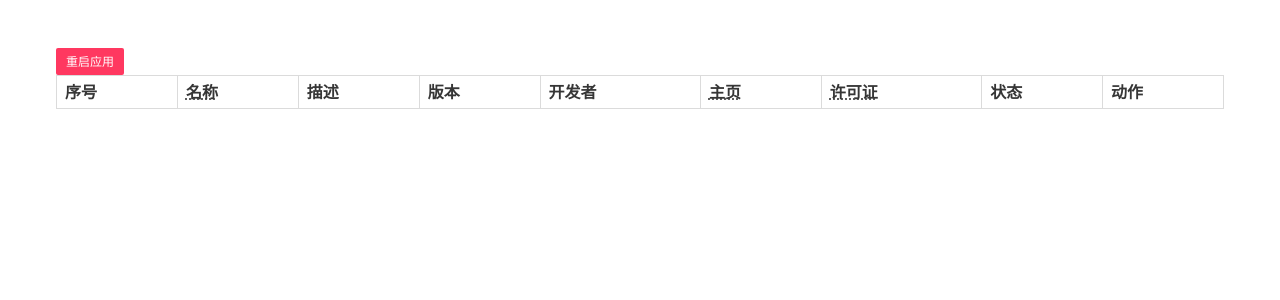
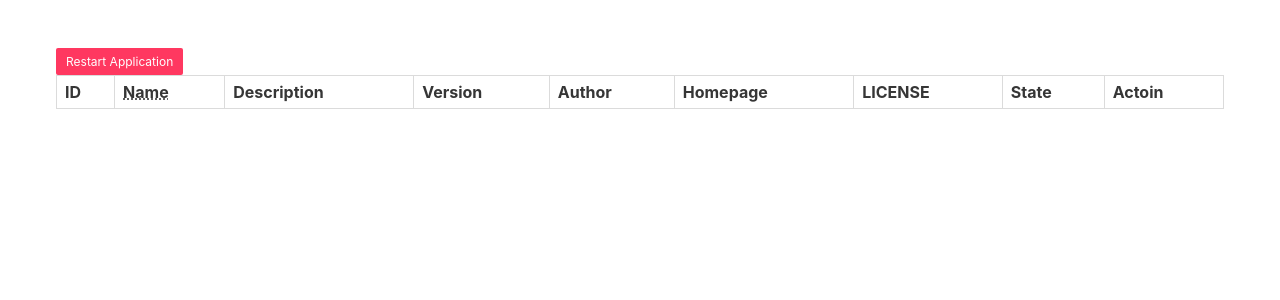
Before and after one commit to staugur/Flask-PluginKit, a Python web app: template flask_pluginkit/templates/manager.html in a window 1280 px wide. Shown: the top 300 px of the page. Run offline with Jinja, Linux system fonts and the light colour scheme; the template is opened without the code that fills it, so the values that code supplies are empty; some libraries are stand-ins or nearby versions.

Commit message:
update for v0.0.1

```diff
--- a/flask_pluginkit/templates/manager.html
+++ b/flask_pluginkit/templates/manager.html
@@ -18,19 +18,19 @@
 <body>
 <section class="section">
     <div class="container is-fluid">
-        <a class="button is-danger is-small tooltip" data-tooltip="无交互直接重载你的Web应用进程！" href="javascript:reloadApp()">重启应用</a>
+        <a class="button is-danger is-small tooltip" data-tooltip="No interaction directly reloads your Web application process!" href="javascript:reloadApp()">Restart Application</a>
         <table class="table is-bordered is-striped is-narrow is-hoverable is-fullwidth">
             <thead>
                 <tr>
-                    <th>序号</th>
-                    <th><abbr title="插件包名称">名称</abbr></th>
-                    <th>描述</th>
-                    <th>版本</th>
-                    <th>开发者</th>
-                    <th><abbr title="插件主页URL">主页</abbr></th>
-                    <th><abbr title="LICENSE">许可证</abbr></th>
-                    <th>状态</th>
-                    <th>动作</th>
+                    <th>ID</th>
+                    <th><abbr title="Package Name">Name</abbr></th>
+                    <th>Description</th>
+                    <th>Version</th>
+                    <th>Author</th>
+                    <th>Homepage</th>
+                    <th>LICENSE</th>
+                    <th>State</th>
+                    <th>Actoin</th>
                 </tr>
             </thead>
             <tbody>
@@ -46,9 +46,9 @@
                     <th><scan class="{% if p.plugin_state == 'enabled' %}has-text-primary{% else %}has-text-warning{% endif %}">{{ p.plugin_state }}</scan></th>
                     <th>
                         {% if p.plugin_state == 'enabled' %}
-                            <a class="button is-warning is-small" href="javascript:disablePlugin('{{ p.plugin_name }}')">禁用</a>
+                            <a class="button is-warning is-small" href="javascript:disablePlugin('{{ p.plugin_name }}')">Disable</a>
                         {% else %}
-                            <a class="button is-primary is-small"  href="javascript:enablePlugin('{{ p.plugin_name }}')">启用</a>
+                            <a class="button is-primary is-small"  href="javascript:enablePlugin('{{ p.plugin_name }}')">Enable</a>
                         {% endif %}
                     </th>
                 </tr>
@@ -74,18 +74,6 @@
         showNotification();
     }
     function ajax(url, success, options) {
-        /*
-            Ajax提交
-            @param url string: 请求路径
-            @param success function: success为成功后回调函数
-            @param options object:
-                async是否异步;
-                post,put,delete等方法所需data;
-                error为发生异常时或success返回中code不为0时回调函数;
-                beforeSend为请求前回调函数;
-                complete为完成请求后回调;
-                msgprefix表示success返回code不为0时提示消息的前缀。
-        */
         var that = this,
             urltype = typeof url === 'string',
             successtype = typeof success === "function",
@@ -124,24 +112,24 @@
                 }
             },
             error: function(XMLHttpRequest, textStatus, errorThrown) {
-                setMessage("<scan class='has-text-danger'>系统异常，请稍后再试</scan>。状态码：" + XMLHttpRequest.status + "，" + textStatus);
+                setMessage("<scan class='has-text-danger'>System exception, please try again later</scan>. Status code:" + XMLHttpRequest.status + "," + textStatus);
             },
             complete: options.complete ? options.complete : function() {}
         });
     }
     function enablePlugin(plugin_name) {
         ajax("{{ url_for('.api', Action='enablePlugin') }}&plugin_name=" + plugin_name, function(res) {
-            setMessage("<scan class='has-text-success'>已启用，重启应用后生效</scan>")
+            setMessage("<scan class='has-text-success'>Enabled. Restart the application and take effect.</scan>")
         });
     }
     function disablePlugin(plugin_name) {
         ajax("{{ url_for('.api', Action='disablePlugin') }}&plugin_name=" + plugin_name, function(res) {
-            setMessage("<scan class='has-text-success'>已禁用，重启应用后生效</scan>")
+            setMessage("<scan class='has-text-success'>Disabled. Restart the application and take effect.</scan>")
         });
     }
     function reloadApp() {
         ajax("{{ url_for('.api', Action='reloadApp') }}", function(res) {
-            setMessage("<scan class='has-text-primary'>已重启，即将刷新页面...</scan>")
+            setMessage("<scan class='has-text-primary'>Rebooted, the page will be refreshed...</scan>")
             setTimeout("window.location.reload()", 3000);
         });
     }
--- a/tpl/requirements.txt
+++ b/tpl/requirements.txt
@@ -1,5 +1,5 @@
 Flask
-Flask-PluginKit>=0.1.10
+Flask-PluginKit>=1.0.0
 flask-multistatic
 requests
 setproctitle
--- a/tpl/src/plugins/ssoclient/__init__.py
+++ b/tpl/src/plugins/ssoclient/__init__.py
@@ -1,7 +1,7 @@
 # -*- coding: utf-8 -*-
 """
-    ProcessName_XXX.plugins.ssoclient
-    ~~~~~~~~~~~~~~
+    plugins.ssoclient
+    ~~~~~~~~~~~~~~~~~
 
     SSO Client
 
```
Also changed, not shown: tpl/src/config.py (+7 -7 lines), tpl/src/main.py (+6 -21 lines), tpl/src/utils/tool.py (+29 -13 lines), README.md, 1 other file.
